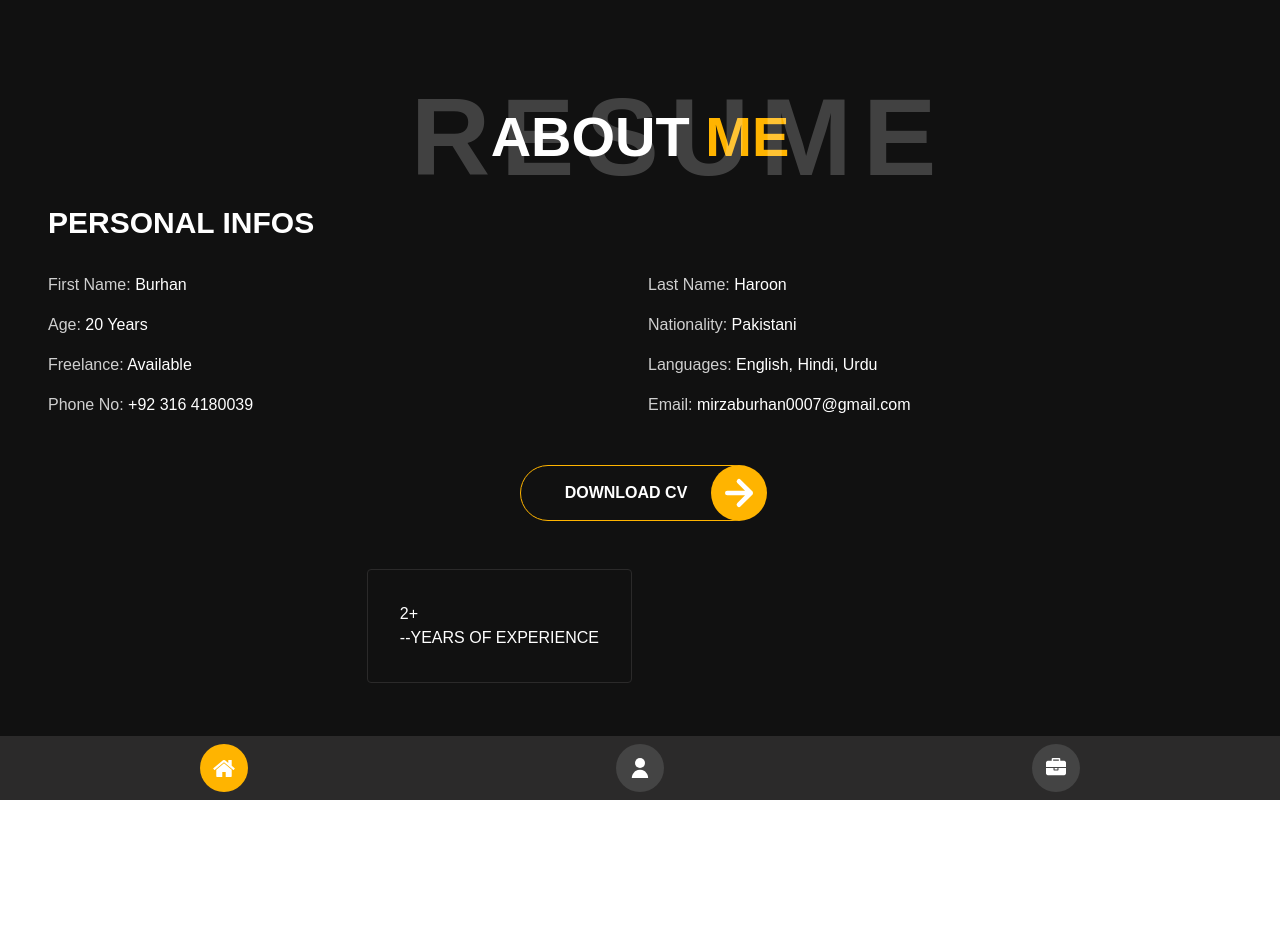
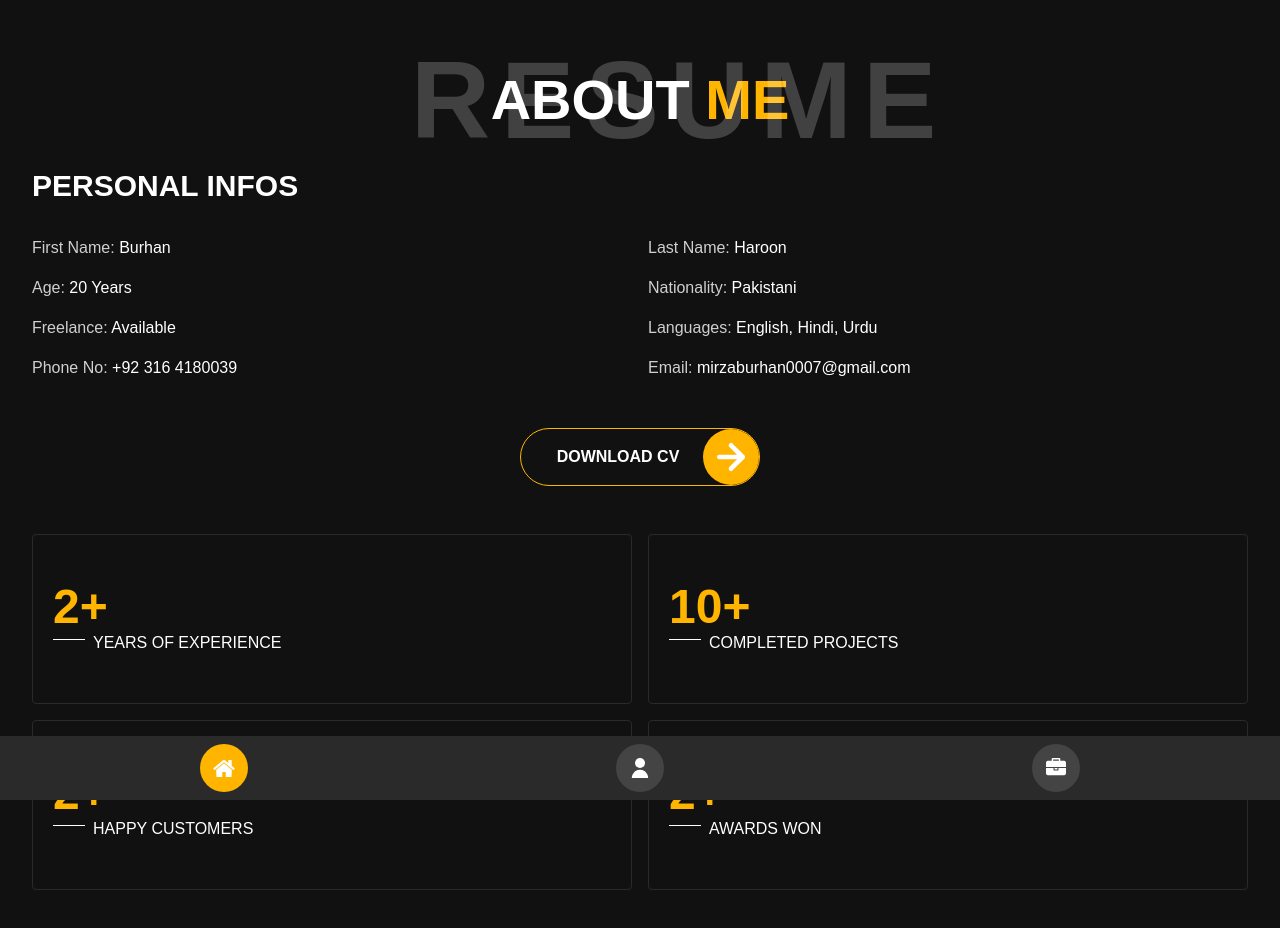
Before and after one commit to burhanharoon/typescript-portfolio, a Next.js app: page / in a window 1280 px wide. Shown: the top 928 px of the page. Before the commit the page ends 880 px from the top, so only its background shows below. Built offline with nearby package versions, Linux system fonts and the light colour scheme.

Commit message:
Added achievements section

```diff
--- a/pages/Components/Button.tsx
+++ b/pages/Components/Button.tsx
@@ -6,8 +6,8 @@ const Button: NextPage = ({ width, title }) => {
     return (
 
 
-        <div className={`about-button relative ${width} h-14 px-9 pr-16 flex justify-center items-center gap-4 text-white border border-yellow-prime rounded-full`}>
-            <div className='uppercase font-bold'>{title}</div>
+        <div className={`about-button relative w-72 h-14 px-9 pr-16 flex justify-center items-center gap-4 text-white border border-yellow-prime rounded-full`}>
+            <div className='uppercase font-bold'>More About me</div>
             <div className='absolute -right-2 w-14 h-14 bg-yellow-prime rounded-full'>
                 <svg
                     xmlns="http://www.w3.org/2000/svg"
--- a/pages/Screens/AboutScreen.tsx
+++ b/pages/Screens/AboutScreen.tsx
@@ -4,7 +4,7 @@ import Button from '../Components/Button'
 const AboutScreen: NextPage = () => {
 
     return (
-        <div className='p-12 text-white h-screen flex flex-col justify-center items-center gap-12'>
+        <div className=' text-white py-20 px-8 flex flex-col justify-center items-center gap-12'>
 
             <div className=' text-[56px] relative text-4xl z-10 font-bold uppercase'>
                 <span>About </span>
@@ -54,17 +54,54 @@ const AboutScreen: NextPage = () => {
 
             </div>
 
-            <Button width={"w-60"} title="Download CV" />
+            <div className='about-button relative px-9 pr-20 flex justify-center items-center gap-4 text-white border border-yellow-prime rounded-full'>
+                <div className='uppercase flex w-full justify-center items-center h-14 font-bold'>Download CV</div>
+                <div className='absolute -right-0 w-14 h-14 bg-yellow-prime rounded-full'>
+                    <svg
+                        xmlns="http://www.w3.org/2000/svg"
+                        data-name="Layer 1"
+                        viewBox="0 0 24 24"
+                    >
+                        <path
+                            fill='#fff'
+                            d="M17.92 11.62a1 1 0 0 0-.21-.33l-5-5a1 1 0 0 0-1.42 1.42l3.3 3.29H7a1 1 0 0 0 0 2h7.59l-3.3 3.29a1 1 0 0 0 0 1.42 1 1 0 0 0 1.42 0l5-5a1 1 0 0 0 .21-.33 1 1 0 0 0 0-.76Z" />
+                    </svg>
+                </div>
+            </div>
 
-            <div className='grid grid-cols-2 gap-4'>
 
-                <div className=' border border-light-black-prime rounded p-8'>
-                    <h1>2+</h1>
-                    <div className='flex '>
-                        <div>-</div>
-                        <div className='uppercase'>-YEARS OF EXPERIENCE</div>
+            <div className='grid grid-cols-2 gap-4 w-full'>
+
+                <div className=' border border-light-black-prime rounded px-5 py-12'>
+                    <h1 className='text-5xl font-bold text-yellow-prime'>2+</h1>
+                    <div className='flex gap-2'>
+                        <div className='mt-2 bg-white w-8 h-[1px]' ></div>
+                        <div className='uppercase'>YEARS OF EXPERIENCE</div>
                     </div>
                 </div>
+                <div className=' border border-light-black-prime rounded px-5 py-12'>
+                    <h1 className='text-5xl font-bold text-yellow-prime'>10+</h1>
+                    <div className='flex gap-2'>
+                        <div className='mt-2 bg-white w-8 h-[1px]' ></div>
+                        <div className='uppercase'>Completed Projects</div>
+                    </div>
+                </div>
+                <div className=' border border-light-black-prime rounded px-5 py-12'>
+                    <h1 className='text-5xl font-bold text-yellow-prime'>2+</h1>
+                    <div className='flex gap-2'>
+                        <div className='mt-2 bg-white w-8 h-[1px]' ></div>
+                        <div className='uppercase'>Happy Customers</div>
+                    </div>
+                </div>
+                <div className=' border border-light-black-prime rounded px-5 py-12'>
+                    <h1 className='text-5xl font-bold text-yellow-prime'>2+</h1>
+                    <div className='flex gap-2'>
+                        <div className='mt-2 bg-white w-8 h-[1px]' ></div>
+                        <div className='uppercase'>Awards Won</div>
+                    </div>
+                </div>
+
+
             </div>
 
         </div>
--- a/pages/Screens/HomeScreen.tsx
+++ b/pages/Screens/HomeScreen.tsx
@@ -22,7 +22,20 @@ const HomeScreen: NextPage = () => {
                 I'm a Lahore based Software Engineer &#38; MERN Stack developer focused on crafting clean &#38; user‑friendly experiences. I am passionate about building excellent software that improves the lives of those around me.
             </div>
 
-            <Button width={"w-72"} title={"More about me"} />
+            <div className='about-button relative h-14 px-9 pr-16 flex justify-center items-center gap-4 text-white border border-yellow-prime rounded-full'>
+                <div className='uppercase font-bold'>MORE ABOUT ME</div>
+                <div className='absolute -right-2 w-14 h-14 bg-yellow-prime rounded-full'>
+                    <svg
+                        xmlns="http://www.w3.org/2000/svg"
+                        data-name="Layer 1"
+                        viewBox="0 0 24 24"
+                    >
+                        <path
+                            fill='#fff'
+                            d="M17.92 11.62a1 1 0 0 0-.21-.33l-5-5a1 1 0 0 0-1.42 1.42l3.3 3.29H7a1 1 0 0 0 0 2h7.59l-3.3 3.29a1 1 0 0 0 0 1.42 1 1 0 0 0 1.42 0l5-5a1 1 0 0 0 .21-.33 1 1 0 0 0 0-.76Z" />
+                    </svg>
+                </div>
+            </div>
         </div>
     )
 }
--- a/pages/index.tsx
+++ b/pages/index.tsx
@@ -7,7 +7,7 @@ const Home: NextPage = () => {
 
 
   return (
-    <div className='relative h-screen mb-20 bg-black-prime'>
+    <div className='relative bg-black-prime'>
       <Head>
         <title>Create Next App</title>
         <meta name="description" content="Generated by create next app" />
--- a/styles/globals.css
+++ b/styles/globals.css
@@ -9,6 +9,7 @@ body {
   padding: 0;
   margin: 0;
   font-family: 'Poppins', sans-serif;
+  /* background-color: #111111; */
 }
 
 a {
```
